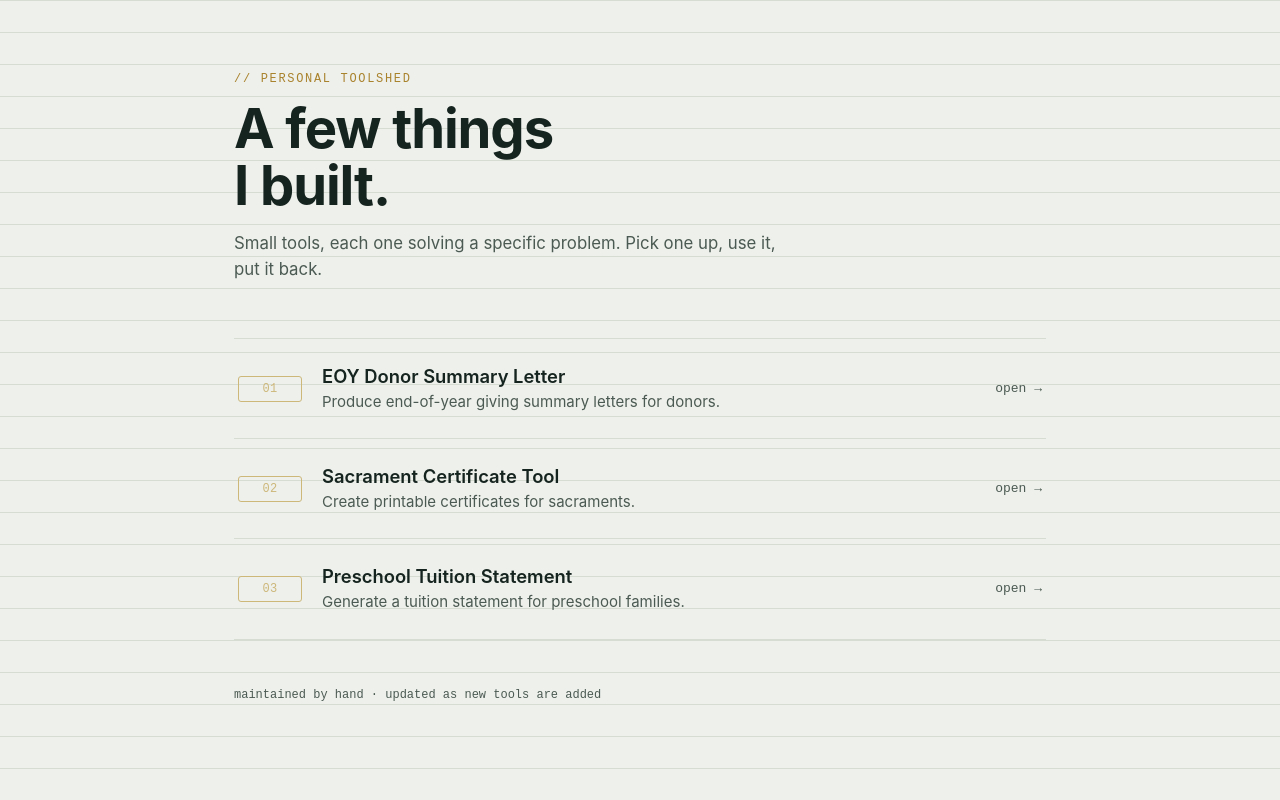
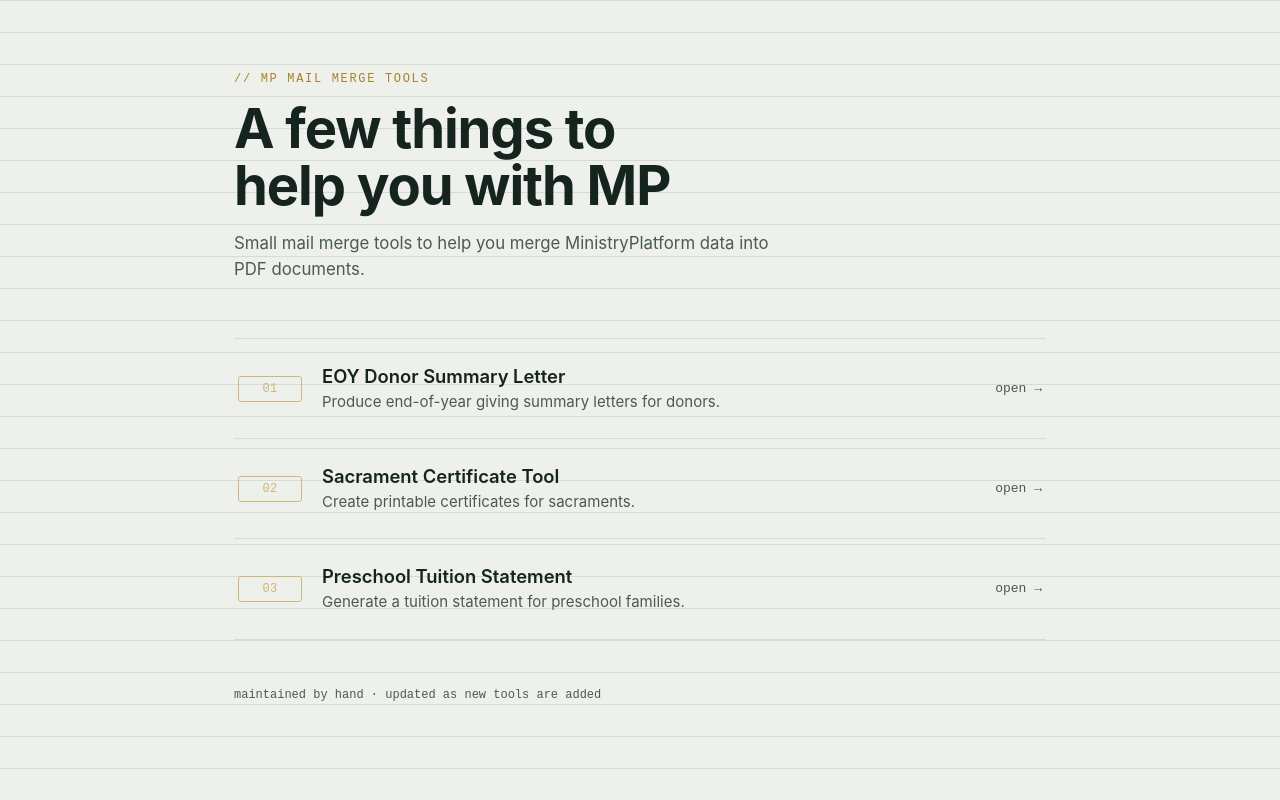
Before and after one commit to katieherzing-ai/my-merge-tools, a plain HTML site: page index.html in a window 1280 px wide. Drawn offline with Linux system fonts and the light colour scheme.

Commit message:
Change title and header content for MP Tools

```diff
--- a/index.html
+++ b/index.html
@@ -3,7 +3,7 @@
 <head>
 <meta charset="UTF-8">
 <meta name="viewport" content="width=device-width, initial-scale=1.0">
-<title>Toolshed</title>
+<title>MP Tools</title>
 <style>
   :root {
     --paper: #eef0ec;
@@ -151,9 +151,9 @@
 <body>
   <div class="wrap">
     <header>
-      <p class="eyebrow">// personal toolshed</p>
-      <h1>A few things<br>I built.</h1>
-      <p class="lede">Small tools, each one solving a specific problem. Pick one up, use it, put it back.</p>
+      <p class="eyebrow">// mp mail merge tools</p>
+      <h1>A few things to<br>help you with MP</h1>
+      <p class="lede">Small mail merge tools to help you merge MinistryPlatform data into PDF documents.</p>
     </header>
 
     <div class="shelf" id="shelf"></div>
```
